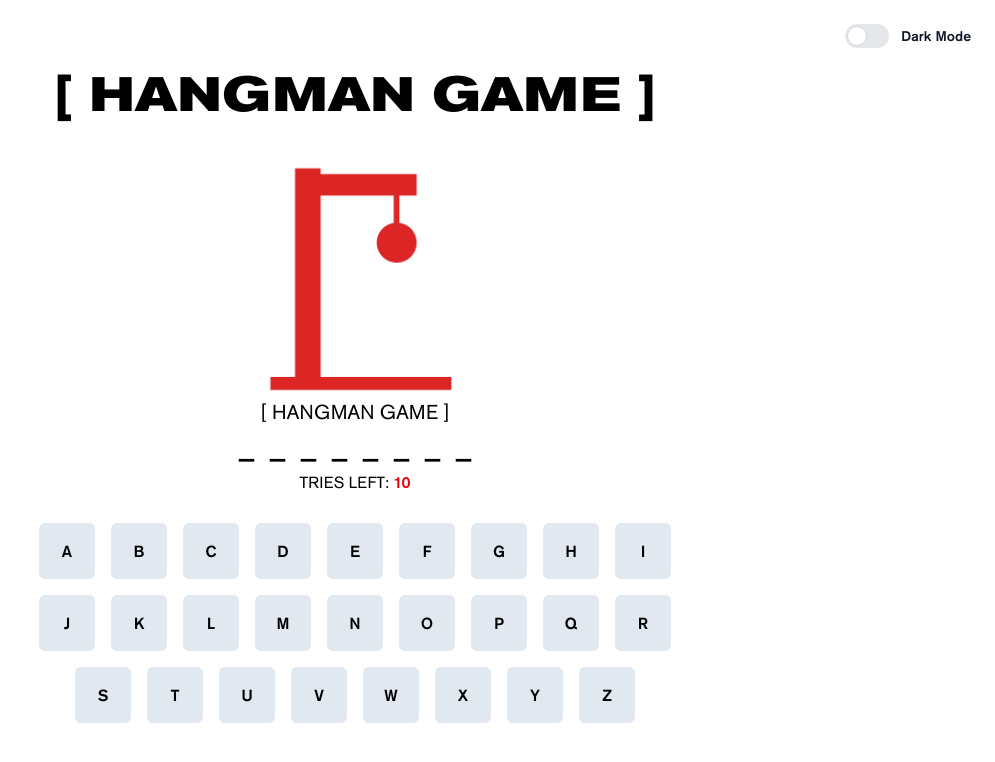
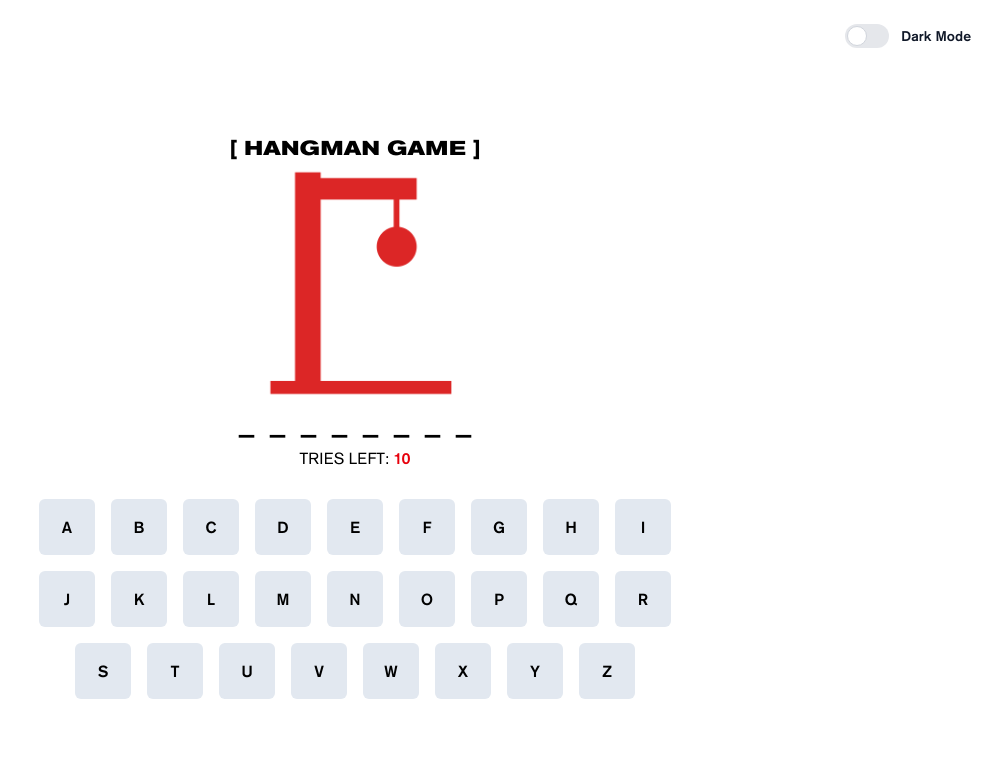
Before and after one commit to NovemberJ/HangmanGame, a website built with Vite: page index.html in a window 1280 px wide. Both pictures are taken after a click on the button "Start game". Shown: the whole page, without its empty margins (285-1280 px from the left). Built offline with nearby package versions, Linux system fonts and the light colour scheme.

Commit message:
Fixed bug - logo on the game page now displays correctly

```diff
--- a/src/css/style.css
+++ b/src/css/style.css
@@ -38,7 +38,7 @@
   }
 
   .logo-sm {
-    @apply text-xl;
+    @apply text-xl sm:text-xl md:text-xl font-bold;
   }
 
   .button-primary {
--- a/src/js/game.js
+++ b/src/js/game.js
@@ -42,6 +42,8 @@ const createHangmanImg = () => {
 };
 
 export const startGame = () => {
+  const bigLogo = document.getElementById("logo");
+  if (bigLogo) bigLogo.style.display = "none";
   logoH1.classList.add("logo-sm");
   logoH1.textContent = "[ HANGMAN GAME ]";
   const randomIndex = Math.floor(Math.random() * WORDS.length);
@@ -60,7 +62,7 @@ export const startGame = () => {
 
   const hangmanImg = createHangmanImg();
 
+  gameDiv.prepend(hangmanImg);
   gameDiv.prepend(logoH1);
-  gameDiv.prepend(hangmanImg);
   gameDiv.appendChild(keyboardDiv);
 };
```
